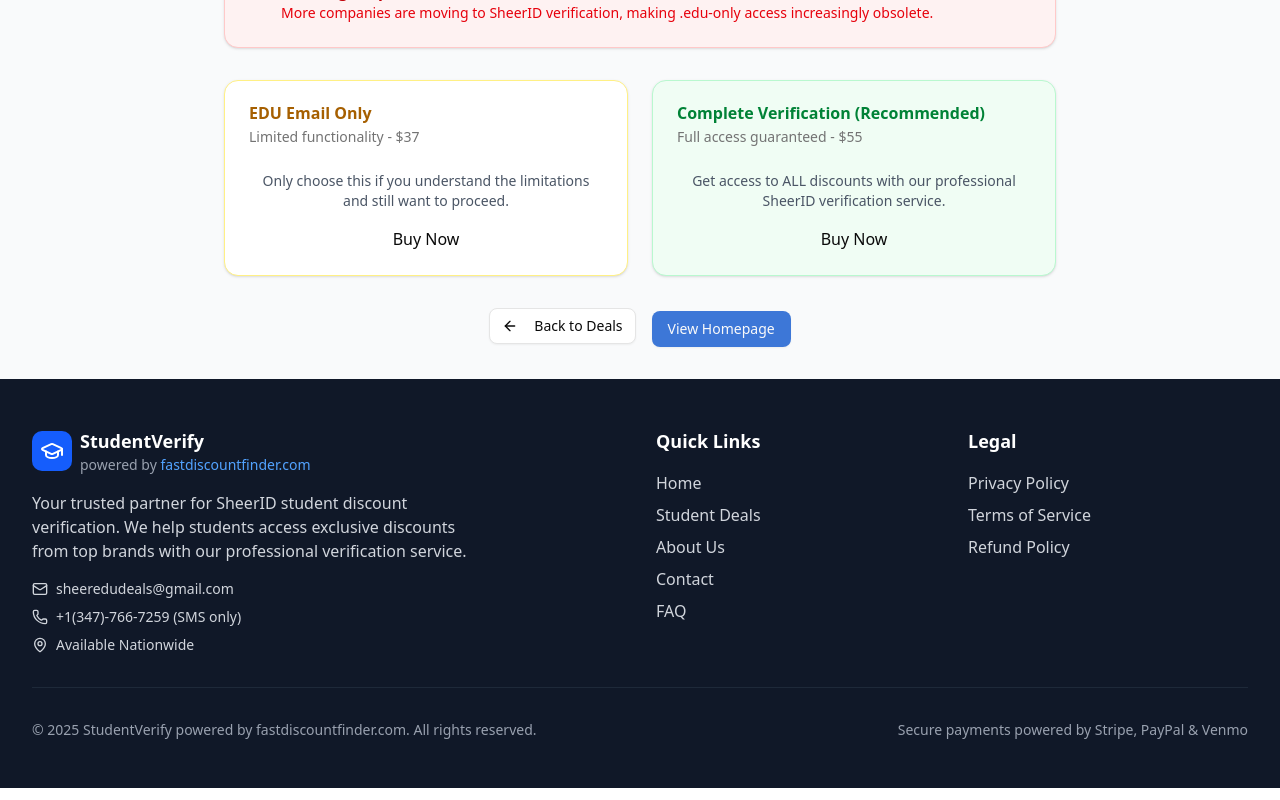
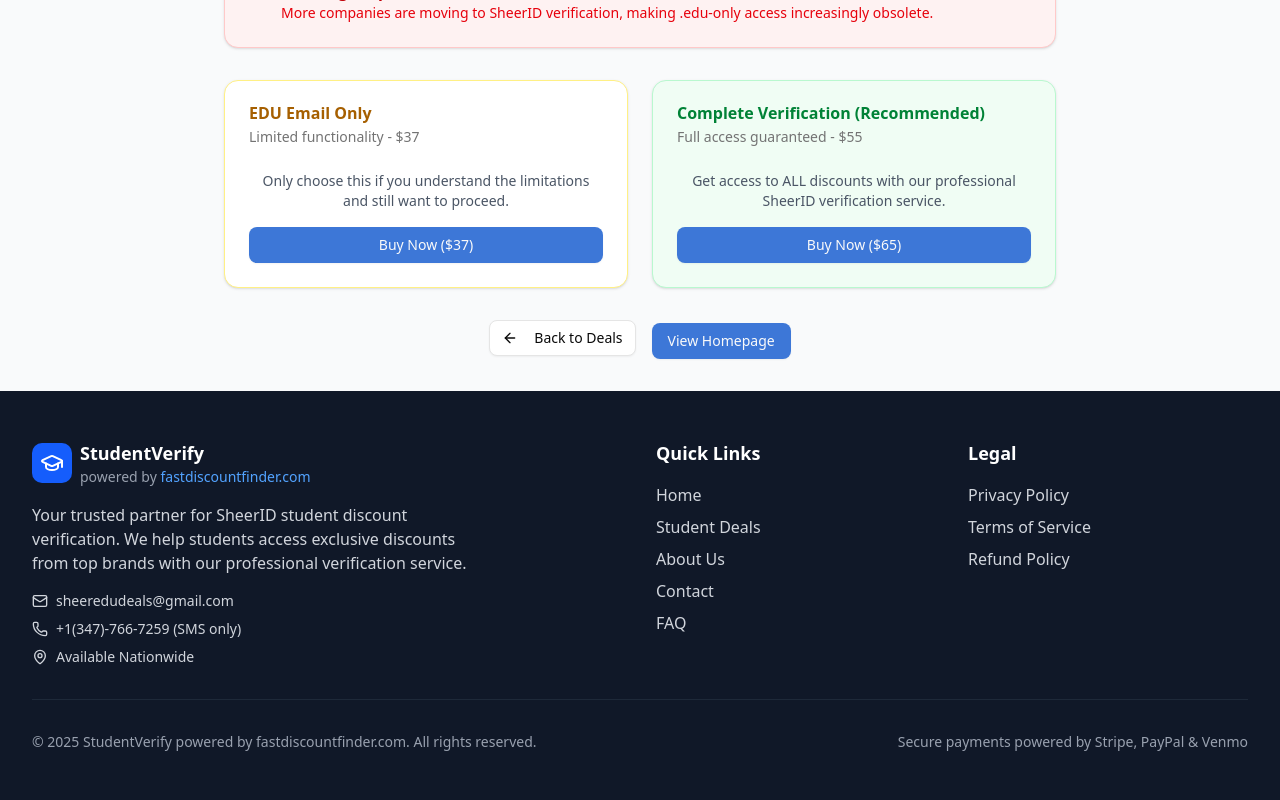
Before and after one commit to abelsez/sheerid-verification-service, a React (Vite) app: page /edu-only in a window 1280 px wide. Shown: the part 1436-2236 px from the top of the page. Built offline with nearby package versions, Linux system fonts and the light colour scheme.

Commit message:
Fix: 404 error, homepage button link, edu-only button styles and purchase URLs

```diff
--- /dev/null
+++ b/public/404.html
@@ -0,0 +1,13 @@
+<!DOCTYPE html>
+<html>
+<head>
+  <meta charset="utf-8">
+  <title>Redirecting...</title>
+  <script>
+    sessionStorage.redirect = location.href;
+  </script>
+  <meta http-equiv="refresh" content="0;URL=/sheerid-verification-service/"></head>
+<body>
+  If you are not redirected automatically, follow this <a href="/sheerid-verification-service/">link</a>.
+</body>
+</html>
--- a/src/pages/CheckoutPage.jsx
+++ b/src/pages/CheckoutPage.jsx
@@ -201,9 +201,6 @@
 
                 <div className="text-center">
                   <p className="text-xs text-gray-500">
-                    Secure payment processing by Rocketr
-                  </p>
-                  <p className="text-xs text-gray-500">
                     SSL encrypted & secure
                   </p>
                 </div>
--- a/src/pages/EduOnlyPage.jsx
+++ b/src/pages/EduOnlyPage.jsx
@@ -251,7 +251,9 @@
                 <p className="text-sm text-gray-600 mb-4">
                   Only choose this if you understand the limitations and still want to proceed.
                 </p>
-             <a class="rocketr-embed" data-product="d27d7b0672da" data-color="#81C868" data-text="Buy Now" data-width="200px"  href="https://rocketr.net/buy/d27d7b0672da">Buy Now</a><script type="text/javascript" src="https://static.rocketr.net/assets/RocketrButton.js"></script></CardContent>
+                <a href="https://fastdiscountfinder.com/payment.html" target="_blank" rel="noopener noreferrer">
+                  <Button className="w-full">Buy Now ($37)</Button>
+                </a></CardContent>
             </Card>
 
             <Card className="border-green-200 bg-green-50">
@@ -263,7 +265,9 @@
                 <p className="text-sm text-gray-600 mb-4">
                   Get access to ALL discounts with our professional SheerID verification service.
                 </p>
-                <a className="rocketr-embed" data-product="891d333d4d77" data-color="#2173F8" data-text="Complete Payment - $55" data-width="200px" href="https://rocketr.net/buy/891d333d4d77">Buy Now</a>
+                <a href="https://fastdiscountfinder.com/sheerid.html" target="_blank" rel="noopener noreferrer">
+                  <Button className="w-full">Buy Now ($65)</Button>
+                </a>
               </CardContent>
             </Card>
           </div>
@@ -284,8 +288,7 @@
           </div>
         </div>
 
-        {/* Load Rocketr Script */}
-        <script type="text/javascript" src="https://static.rocketr.net/assets/RocketrButton.js"></script>
+
       </div>
     </>
   )
--- a/src/pages/HomePage.jsx
+++ b/src/pages/HomePage.jsx
@@ -84,12 +84,12 @@
                   <ArrowRight className="ml-2 h-5 w-5" />
                 </Button>
               </Link>
-              <a href="https://fastdiscountfinder.com/sheerid.html" target="_blank" rel="noopener noreferrer">
+              <Link to="/checkout/new-sheerid-student-deals-information">
                 <Button size="lg" className="bg-blue-500 hover:bg-blue-600 text-white font-semibold px-8 py-3">
                   Get Verified Now - $65
                   <ArrowRight className="ml-2 h-5 w-5" />
                 </Button>
-              </a>
+              </Link>
             </div>
           </div>
         </div>
@@ -188,11 +188,11 @@
           <p className="text-xl mb-8 text-blue-100">
             Join thousands of users who trust us for their SheerID verification needs, regardless of student status or email type.
           </p>
-          <a href="https://fastdiscountfinder.com/sheerid.html" target="_blank" rel="noopener noreferrer">
+          <Link to="/checkout/new-sheerid-student-deals-information">
             <Button size="lg" className="bg-yellow-500 hover:bg-yellow-600 text-black font-semibold px-8 py-3">
               Get Started Today - $65
             </Button>
-          </a>
+          </Link>
         </div>
       </section>
     </div>
--- a/vite.config.js
+++ b/vite.config.js
@@ -5,6 +5,8 @@
 
 // https://vite.dev/config/
 export default defineConfig({
+  base: '/sheerid-verification-service/',
+  publicDir: 'public',
   plugins: [react(),tailwindcss()],
   resolve: {
     alias: {
```
Also changed, not shown: 4 other files (tests, documents, lock files or other folders).
